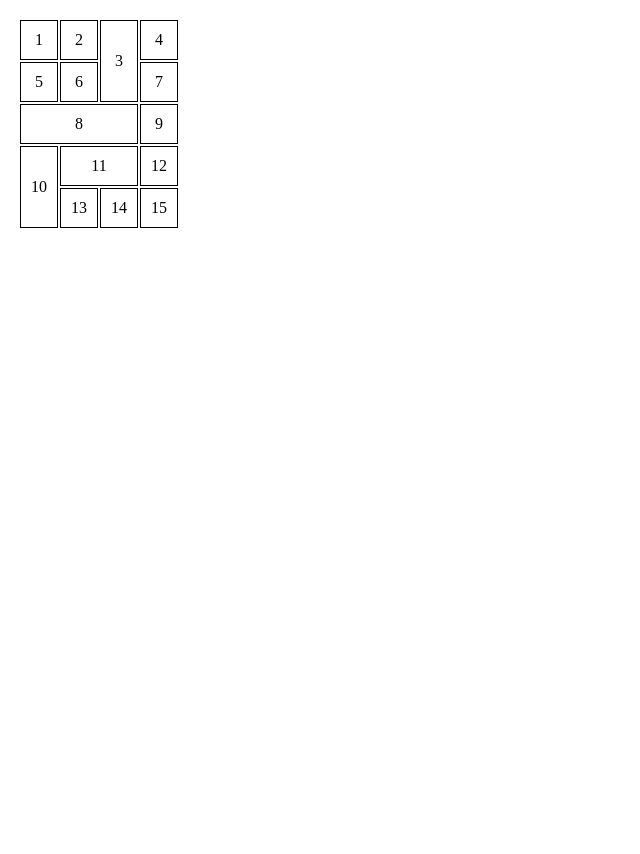
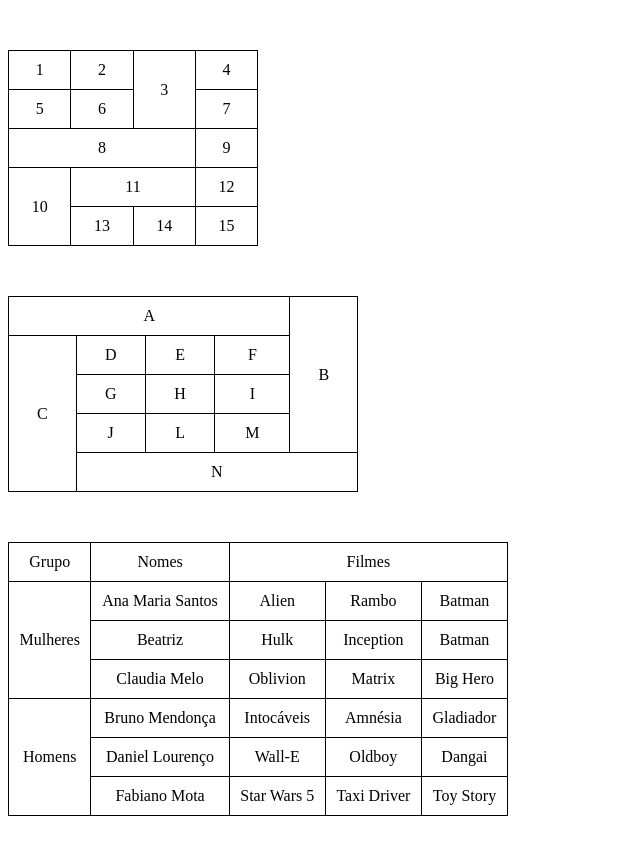
Before and after one commit to MathiasLins/html-css, a plain HTML site: page tabela003.html in a window 1280 px wide. Shown: the whole page, without its empty margins (0-640 px from the left). Before the commit the page ends 800 px from the top, so only its background shows below. Drawn offline with Linux system fonts and the light colour scheme.

Commit message:
att.
adicionado novas tabelas no "tabela003"

```diff
--- a/tabela003.html
+++ b/tabela003.html
@@ -9,18 +9,47 @@
 
         <style>
 
-            table{
+            #table1{
+                padding: 10px;
+                border-collapse: collapse;
+                width: 250px;
+                margin-top: 50px;
+                margin-bottom: 50px;
+
+            }
+
+            #table1 td{
+                padding: 10px;
+                border: 1px solid black;
+                text-align: center;
+
+            }
+
+            #table2 {
+                width: 350px;
+                border-collapse: collapse;
+
+            }
+
+            #table2 td{
+                border: 1px solid black;
+                text-align: center;
                 padding: 10px;
             }
 
-            td{
-                padding: 10px;
-                border: 1px solid black;
+            #table3{
+                width: 500px;
+                margin-top: 50px;
+                margin-bottom: 50px;
+                border-collapse: collapse;
                 text-align: center;
-                ;
+
             }
 
-
+            #table3 td{
+                border: 1px solid black;
+                padding: 10px;
+            }
 
         </style>
 
@@ -28,7 +57,7 @@
 
     <body>
 
-        <table id="table">
+        <table id="table1">
 
             <tr>
 
@@ -70,7 +99,116 @@
 
             </tr>
 
+        </table>
 
+
+        <table id="table2">
+
+            <tr>
+
+                <td colspan="4">A</td>
+                <td rowspan="4">B</td>
+
+            </tr>
+
+            <tr>
+
+                <td rowspan="4">C</td>
+                <td>D</td>
+                <td>E</td>
+                <td>F</td>
+
+            </tr>
+
+            <tr>
+
+                <td>G</td>
+                <td>H</td>
+                <td>I</td>
+
+            </tr>
+
+            <tr>
+
+                <td>J</td>
+                <td>L</td>
+                <td>M</td>
+
+            </tr>
+
+            <tr>
+
+                <td colspan="4">N</td>
+
+            </tr>
+
+        </table>
+
+        <table id="table3">
+
+            <tr>
+
+                <td>Grupo</td>
+                <td colspan="1">Nomes</td>
+                <td colspan="3">Filmes</td>
+
+            </tr>
+
+            <tr>
+
+                <td rowspan="3">Mulheres</td>
+                <td>Ana Maria Santos</td>
+                <td>Alien</td>
+                <td>Rambo</td>
+                <td>Batman</td>
+
+            </tr>
+
+            <tr>
+
+                <td>Beatriz</td>
+                <td>Hulk</td>
+                <td>Inception</td>
+                <td>Batman</td>
+
+            </tr>
+
+            <tr>
+
+                <td>Claudia Melo</td>
+                <td>Oblivion</td>
+                <td>Matrix</td>
+                <td>Big Hero</td>
+
+            </tr>
+
+            <tr>
+
+                <td rowspan="3">Homens</td>
+                <td>Bruno Mendonça</td>
+                <td>Intocáveis</td>
+                <td>Amnésia</td>
+                <td>Gladiador</td>
+
+            </tr>
+
+            <tr>
+
+                <td>Daniel Lourenço</td>
+                <td>Wall-E</td>
+                <td>Oldboy</td>
+                <td>Dangai</td>
+
+            </tr>
+
+            <tr>
+
+                <td>Fabiano Mota</td>
+                <td>Star Wars 5</td>
+                <td>Taxi Driver</td>
+                <td>Toy Story</td>
+
+            </tr>
 
         </table>
 
```
